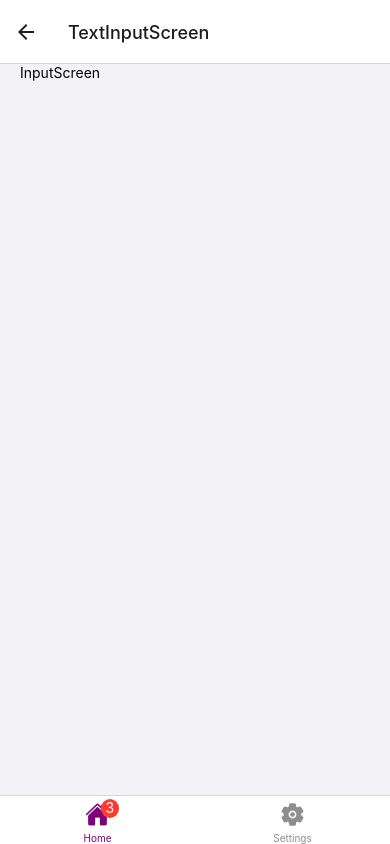
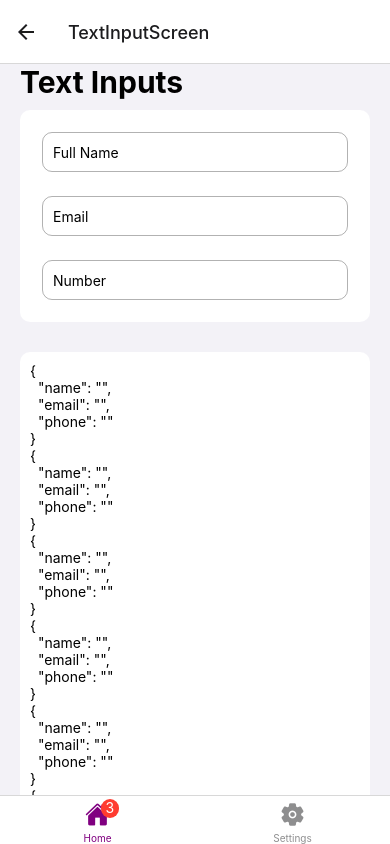
Before and after one commit to carlosblinf/componentApp, a React Native app: screen /TextInputScreen in a window 390 px wide. Built offline with nearby package versions, Linux system fonts and the light colour scheme.

Commit message:
Text Inputs

```diff
--- a/src/presentation/navigation/Navigation.tsx
+++ b/src/presentation/navigation/Navigation.tsx
@@ -10,6 +10,7 @@ import { StatusBar } from "expo-status-bar";
 import { Animation101Screen, Animation102Screen } from "../screens/animations";
 import { SwitchScreen } from "../screens/switches";
 import AlertScreen from "../screens/alerts/AlertScreen";
+import { PullToRefreshScreen } from "../screens/ui";
 
 const Stack = createStackNavigator();
 const Tab = createBottomTabNavigator();
@@ -25,6 +26,10 @@ function MyStack() {
       <Stack.Screen name="HomeScreen" component={HomeScreen} />
       <Stack.Screen name="Animation101Screen" component={Animation101Screen} />
       <Stack.Screen name="Animation102Screen" component={Animation102Screen} />
+      <Stack.Screen
+        name="PullToRefreshScreen"
+        component={PullToRefreshScreen}
+      />
       <Stack.Screen name="SwitchScreen" component={SwitchScreen} />
       <Stack.Screen name="AlertScreen" component={AlertScreen} />
       <Stack.Screen name="TextInputScreen" component={TextInputScreen} />
--- a/src/presentation/screens/inputs/TextInputScreen.tsx
+++ b/src/presentation/screens/inputs/TextInputScreen.tsx
@@ -1,11 +1,100 @@
-import { View, Text } from "react-native";
+import {
+  View,
+  Text,
+  StyleSheet,
+  Platform,
+  KeyboardAvoidingView,
+} from "react-native";
 import React from "react";
 import ContainerView from "@/presentation/components/ui/ContainerView";
+import Title from "@/presentation/components/ui/Title";
+import Card from "@/presentation/components/ui/Card";
+import { ScrollView, TextInput } from "react-native-gesture-handler";
+import { colors } from "@/config/theme/theme";
+import { SpaceSeparator } from "@/presentation/components/ui/Separator";
 
 export default function TextInputScreen() {
+  const [form, onChangeForm] = React.useState({
+    name: "",
+    email: "",
+    phone: "",
+  });
+
   return (
-    <ContainerView margin>
-      <Text>InputScreen</Text>
-    </ContainerView>
+    <KeyboardAvoidingView
+      behavior={Platform.OS === "ios" ? "position" : undefined}
+      style={{ flex: 1 }}
+    >
+      <ScrollView>
+        <ContainerView margin>
+          <Title text="Text Inputs" />
+          <Card>
+            <TextInput
+              style={[styles.input]}
+              value={form.name}
+              onChangeText={(value) => onChangeForm({ ...form, name: value })}
+              placeholder="Full Name"
+              autoCapitalize="words"
+              autoCorrect={false}
+            />
+            <TextInput
+              style={[styles.input]}
+              value={form.email}
+              onChangeText={(value) => onChangeForm({ ...form, email: value })}
+              placeholder="Email"
+              keyboardType="email-address"
+              inputMode="email"
+              autoCapitalize="none"
+              autoCorrect={false}
+            />
+            <TextInput
+              style={[styles.input]}
+              value={form.phone}
+              onChangeText={(value) => onChangeForm({ ...form, phone: value })}
+              placeholder="Number"
+              keyboardType="phone-pad"
+              inputMode="tel"
+              autoCapitalize="none"
+              autoCorrect={false}
+            />
+          </Card>
+          <SpaceSeparator />
+          <Card>
+            <Text>{JSON.stringify(form, null, 2)}</Text>
+            <Text>{JSON.stringify(form, null, 2)}</Text>
+            <Text>{JSON.stringify(form, null, 2)}</Text>
+            <Text>{JSON.stringify(form, null, 2)}</Text>
+            <Text>{JSON.stringify(form, null, 2)}</Text>
+            <Text>{JSON.stringify(form, null, 2)}</Text>
+          </Card>
+          <SpaceSeparator />
+          <Card>
+            <TextInput
+              style={[styles.input]}
+              value={form.phone}
+              onChangeText={(value) => onChangeForm({ ...form, phone: value })}
+              placeholder="Number"
+              keyboardType="phone-pad"
+              inputMode="tel"
+              autoCapitalize="none"
+              autoCorrect={false}
+            />
+          </Card>
+        </ContainerView>
+        {Platform.OS === "ios" && <View style={{ height: 80 }} />}
+      </ScrollView>
+    </KeyboardAvoidingView>
   );
 }
+
+const styles = StyleSheet.create({
+  input: {
+    padding: 10,
+    height: 40,
+    margin: 12,
+    borderWidth: 1,
+    borderRadius: 10,
+    borderColor: "rgba(0,0,0,0.3)",
+    color: colors.text,
+  },
+});
--- /dev/null
+++ b/src/presentation/screens/ui/PullToRefreshScreen.tsx
@@ -0,0 +1,39 @@
+import {
+  View,
+  Text,
+  ScrollView,
+  RefreshControl,
+  StyleSheet,
+} from "react-native";
+import React from "react";
+import ContainerView from "@/presentation/components/ui/ContainerView";
+import Title from "@/presentation/components/ui/Title";
+
+export default function PullToRefreshScreen() {
+  const [refreshing, setRefreshing] = React.useState(false);
+
+  const onRefresh = React.useCallback(() => {
+    setRefreshing(true);
+    setTimeout(() => {
+      setRefreshing(false);
+    }, 3500);
+  }, []);
+
+  return (
+    <ScrollView
+      refreshControl={
+        <RefreshControl
+          refreshing={refreshing}
+          onRefresh={onRefresh}
+          colors={["red", "orange", "green"]}
+          title="refreshing"
+          tintColor={"blue"}
+        />
+      }
+    >
+      <ContainerView margin>
+        <Title text="Pull to refresh" />
+      </ContainerView>
+    </ScrollView>
+  );
+}
--- /dev/null
+++ b/src/presentation/screens/ui/index.ts
@@ -0,0 +1 @@
+export { default as PullToRefreshScreen } from "./PullToRefreshScreen";
```
